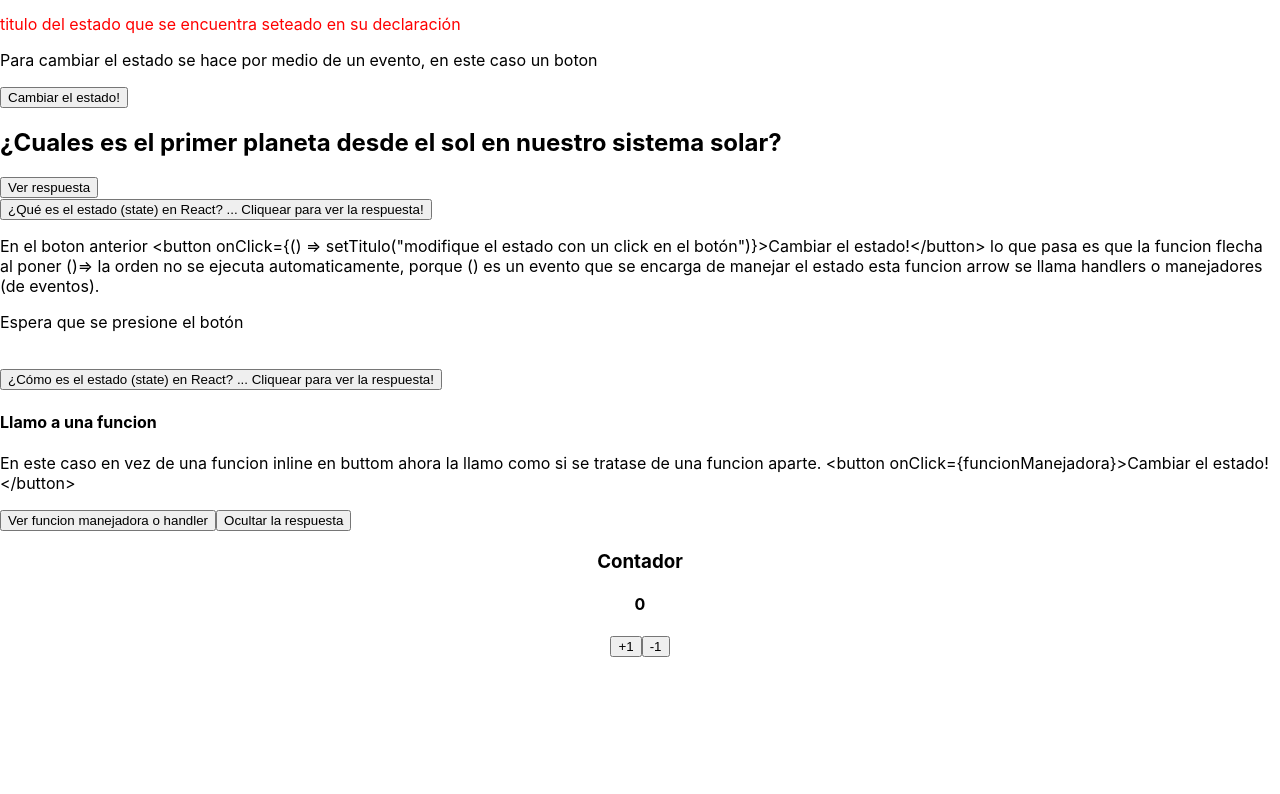
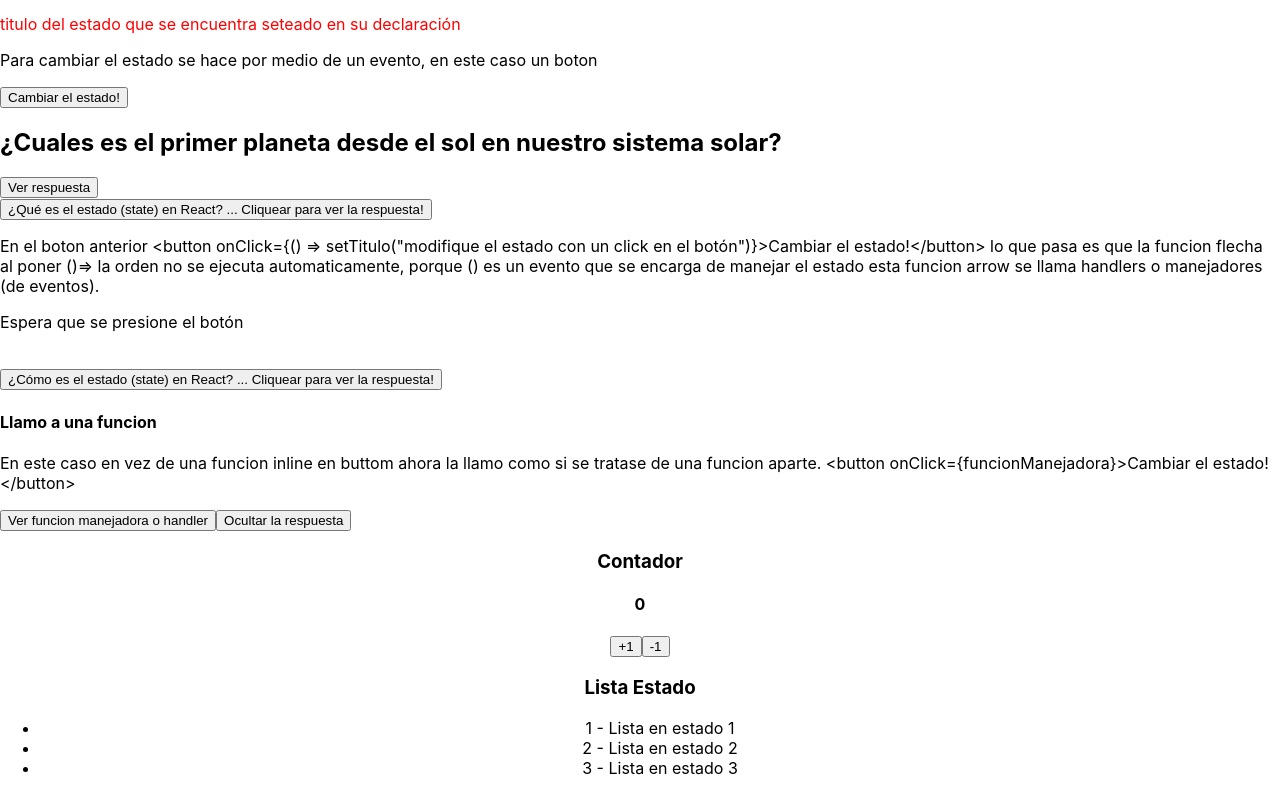
Before and after one commit to patricioprietogaray/numen2023, a React (Create React App) app: page / in a window 1280 px wide. Shown: the part 3279-4073 px from the top of the page. Before the commit the page ends 3936 px from the top, so only its background shows below. Built offline with nearby package versions, Linux system fonts and the light colour scheme.

Commit message:
listado con useState

```diff
--- a/src/componentes/Contador.js
+++ b/src/componentes/Contador.js
@@ -5,6 +5,17 @@ const Contador = () => {
     // lento useState(valor)
     // rápido useState(()=>valor)
     const [contador, setContador] = useState(()=>0);
+
+    // 7. crear una lista de titulos (en un objeto) la cual se declara en un estado
+    // ojo el arreglo entre () que pertenece al useState!!!
+    const [lista, setLista] = useState([
+        { id: 1, title: "Lista en estado 1" },
+        { id: 2, title: "Lista en estado 2" },
+        { id: 3, title: "Lista en estado 3" },
+    ]);
+
+
+
 
     // 3. definir las funciones
     const sumarUno = () => setContador(contador + 1);
@@ -31,6 +42,12 @@ const Contador = () => {
             <h4>{contador}</h4>
             {/* 2. definir los eventos */}
             <button onClick={sumarUno}>+1</button><button onClick={restarUno}>-1</button>
+            <h3>Lista Estado</h3>
+            <ul>
+                {lista.map(item => <li>{item.id}{' - '}{item.title}</li>)}
+                {/* 1:43 */}
+            </ul>
+
         </div>
     );
 }
```
